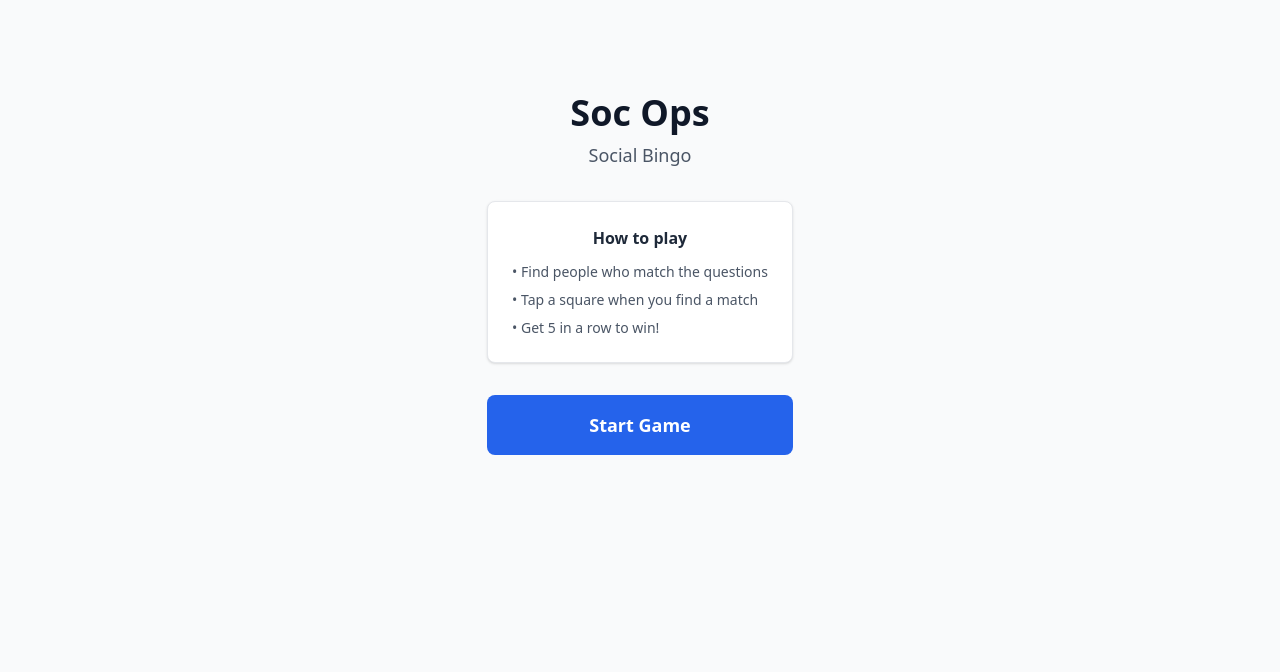
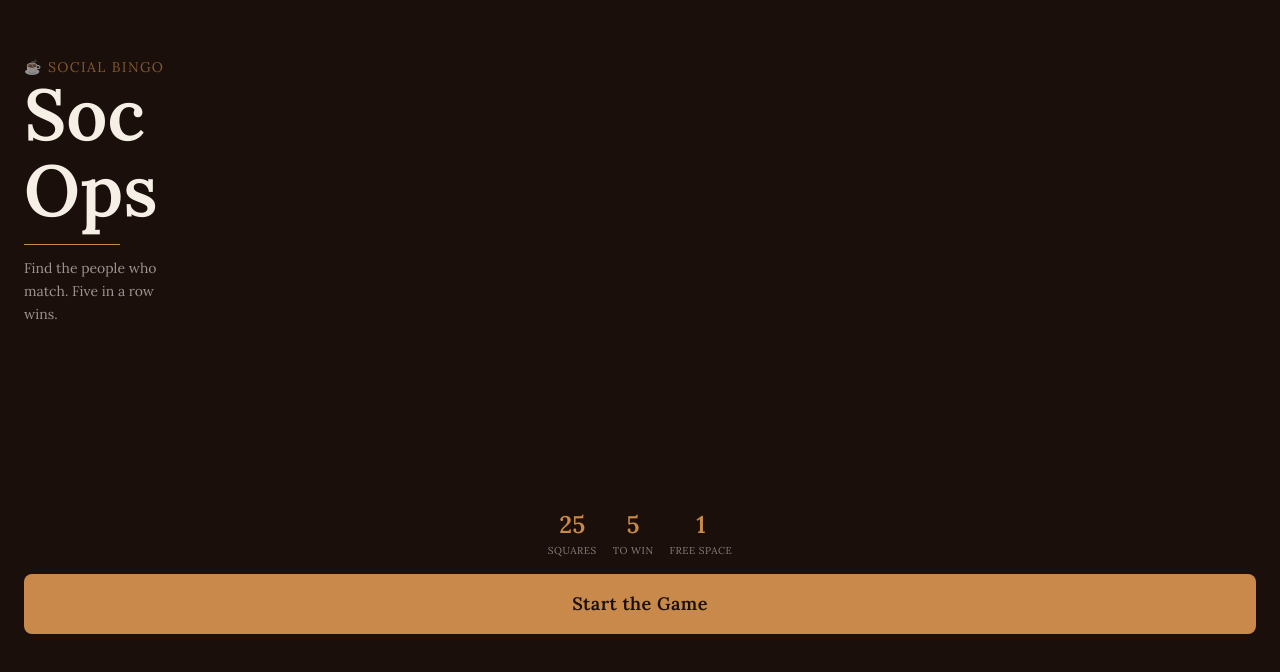
Before and after one commit to GunaYarra/BingoGame, a React (Vite) app: page / in a window 1280 px wide. Shown: the part 126-798 px from the top of the page. Built offline with nearby package versions, Linux system fonts and the light colour scheme.

Commit message:
Redesign StartScreen with Editorial Bold typographic landing page
Co-authored-by: GunaYarra <227954007+GunaYarra@users.noreply.github.com>

```diff
--- a/index.html
+++ b/index.html
@@ -5,6 +5,9 @@
     <link rel="icon" type="image/svg+xml" href="/vite.svg" />
     <meta name="viewport" content="width=device-width, initial-scale=1.0, maximum-scale=1.0, user-scalable=no" />
     <meta name="theme-color" content="#2563eb" />
+    <link rel="preconnect" href="https://fonts.googleapis.com" />
+    <link rel="preconnect" href="https://fonts.gstatic.com" crossorigin />
+    <link href="https://fonts.googleapis.com/css2?family=Lora:wght@400;600&family=Playfair+Display:wght@700&display=swap" rel="stylesheet" />
     <meta name="description" content="Social Bingo - Find people who match the questions!" />
     <title>Soc Ops - Social Bingo</title>
   </head>
--- a/src/components/StartScreen.tsx
+++ b/src/components/StartScreen.tsx
@@ -4,25 +4,73 @@ interface StartScreenProps {
 
 export function StartScreen({ onStart }: StartScreenProps) {
   return (
-    <div className="flex flex-col items-center justify-center min-h-full p-6 bg-gray-50">
-      <div className="text-center max-w-sm">
-        <h1 className="text-4xl font-bold text-gray-900 mb-2">Soc Ops</h1>
-        <p className="text-lg text-gray-600 mb-8">Social Bingo</p>
+    <div className="min-h-dvh flex flex-col justify-between bg-espresso overflow-hidden">
+      {/* Top spacer */}
+      <div className="flex-1" />
 
-        <div className="bg-white rounded-lg p-6 shadow-sm border border-gray-200 mb-8">
-          <h2 className="font-semibold text-gray-800 mb-3">How to play</h2>
-          <ul className="text-left text-gray-600 text-sm space-y-2">
-            <li>• Find people who match the questions</li>
-            <li>• Tap a square when you find a match</li>
-            <li>• Get 5 in a row to win!</li>
-          </ul>
+      {/* Hero block */}
+      <div className="px-6 pb-0">
+        <p
+          className="text-sm text-caramel/60 tracking-widest uppercase font-medium animate-fade-in"
+          style={{ animationDelay: '0ms' }}
+        >
+          <span aria-hidden="true">☕ </span>Social Bingo
+        </p>
+
+        <h1
+          className="text-[4.5rem] leading-[1.05] font-bold text-cream animate-fade-in"
+          style={{ fontFamily: 'var(--font-display)', animationDelay: '150ms' }}
+        >
+          Soc
+          <br />
+          Ops
+        </h1>
+
+        <div
+          className="h-px bg-caramel w-24 mt-4 animate-slide-in"
+          style={{ animationDelay: '350ms' }}
+        />
+
+        <p
+          className="text-cream/60 text-sm mt-3 max-w-[18ch] leading-relaxed animate-fade-in"
+          style={{ animationDelay: '480ms' }}
+        >
+          Find the people who match. Five in a row wins.
+        </p>
+      </div>
+
+      {/* Middle spacer */}
+      <div className="flex-1" />
+
+      {/* Bottom zone */}
+      <div className="px-6 pb-10 flex flex-col gap-4">
+        {/* Stat bar */}
+        <div
+          className="flex gap-4 justify-center text-center animate-fade-in"
+          style={{ animationDelay: '580ms' }}
+          aria-hidden="true"
+        >
+          <div className="flex flex-col gap-0.5">
+            <span className="text-2xl font-bold text-caramel">25</span>
+            <span className="text-cream/50 text-[10px] uppercase tracking-wider">Squares</span>
+          </div>
+          <div className="flex flex-col gap-0.5">
+            <span className="text-2xl font-bold text-caramel">5</span>
+            <span className="text-cream/50 text-[10px] uppercase tracking-wider">To win</span>
+          </div>
+          <div className="flex flex-col gap-0.5">
+            <span className="text-2xl font-bold text-caramel">1</span>
+            <span className="text-cream/50 text-[10px] uppercase tracking-wider">Free space</span>
+          </div>
         </div>
 
+        {/* CTA button */}
         <button
           onClick={onStart}
-          className="w-full bg-accent text-white font-semibold py-4 px-8 rounded-lg text-lg active:bg-accent-light transition-colors"
+          className="w-full bg-caramel text-espresso font-bold py-4 rounded-lg text-lg tracking-wide active:opacity-80 transition-opacity animate-fade-in"
+          style={{ animationDelay: '700ms' }}
         >
-          Start Game
+          Start the Game
         </button>
       </div>
     </div>
--- a/src/index.css
+++ b/src/index.css
@@ -6,6 +6,32 @@
   --color-marked: #dcfce7;
   --color-marked-border: #22c55e;
   --color-bingo: #fbbf24;
+
+  /* Editorial palette */
+  --color-espresso: #1a0f0a;
+  --color-roast: #2e1a12;
+  --color-caramel: #c8894a;
+  --color-cream: #f5efe6;
+  --color-foam: #fdf8f2;
+
+  /* Typography */
+  --font-display: 'Playfair Display', Georgia, serif;
+  --font-body: 'Lora', Georgia, serif;
+}
+
+@keyframes fade-in {
+  from { opacity: 0; }
+  to   { opacity: 1; }
+}
+
+@keyframes slide-in-left {
+  from { transform: scaleX(0); transform-origin: left; }
+  to   { transform: scaleX(1); transform-origin: left; }
+}
+
+@layer utilities {
+  .animate-fade-in  { animation: fade-in 0.7s ease-out both; }
+  .animate-slide-in { animation: slide-in-left 0.6s ease-out both; }
 }
 
 html,
@@ -16,6 +42,6 @@ body,
 
 body {
   margin: 0;
-  font-family: system-ui, -apple-system, sans-serif;
+  font-family: var(--font-body), system-ui, -apple-system, sans-serif;
   -webkit-tap-highlight-color: transparent;
 }
```
